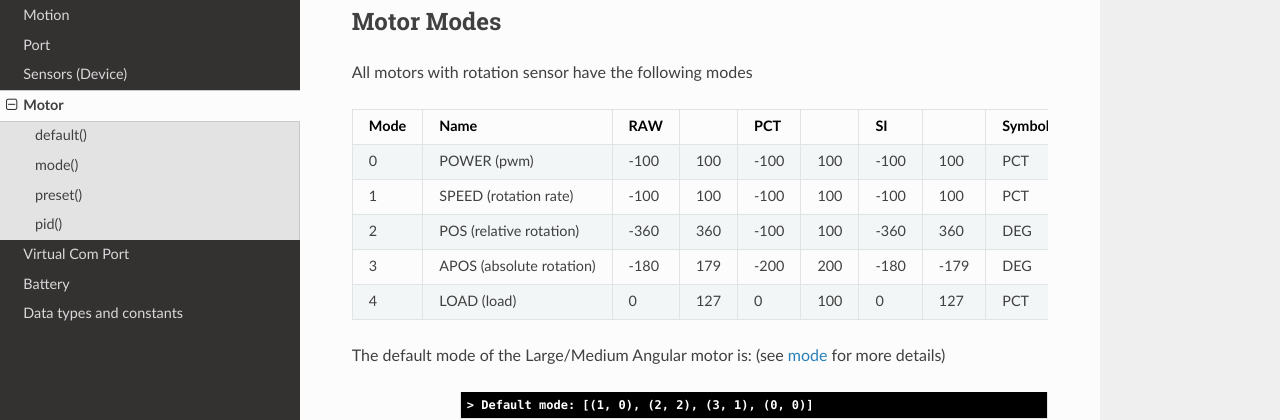
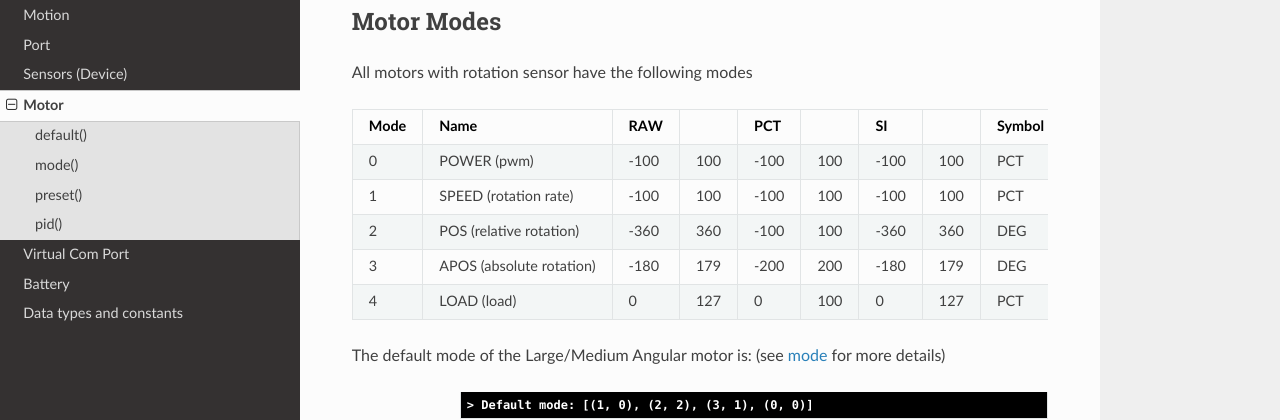
Before and after one commit to NStrijbosch/hub-module-notes, an MkDocs documentation site: the page built from docs/motors.md, in a window 1280 px wide and 900 px high, scrolled down 7080 px. Shown: the part 328-748 px from the top of the window. Built offline with MkDocs 1.6.1, drawn with Linux system fonts in a browser that asks for light colours; nearby versions of some CDN libraries.

```diff
--- a/docs/motors.md
+++ b/docs/motors.md
@@ -426,7 +426,7 @@ All motors with rotation sensor have the following modes
 |0   |POWER (pwm)|-100|100   |-100|100   |-100|100   |PCT   |\x10\x00\x00\x00\x01\x04|1       |0   |1      |0       |
 |1   |SPEED (rotation rate)|-100|100   |-100|100   |-100|100   |PCT   |\x10\x00\x00\x00\x01\x04|1       |0   |4      |0       |
 |2   |POS  (relative rotation)|-360|360   |-100|100   |-360|360   |DEG   |\x10\x00\x00\x00\x01\x04|1       |2   |4      |0       |
-|3   |APOS (absolute rotation)|-180|179   |-200|200   |-180|-179  |DEG   |\x10\x00\x00\x00\x01\x04|1       |1   |3      |0       |
+|3   |APOS (absolute rotation)|-180|179   |-200|200   |-180|179  |DEG   |\x10\x00\x00\x00\x01\x04|1       |1   |3      |0       |
 |4   |LOAD (load) |0   |127   |0   |100   |0   |127   |PCT   |\x10\x00\x00\x00\x01\x04|1       |1   |1      |0       |
 
 The default mode of the Large/Medium Angular motor is: (see [mode](#mode) for more details)
```
